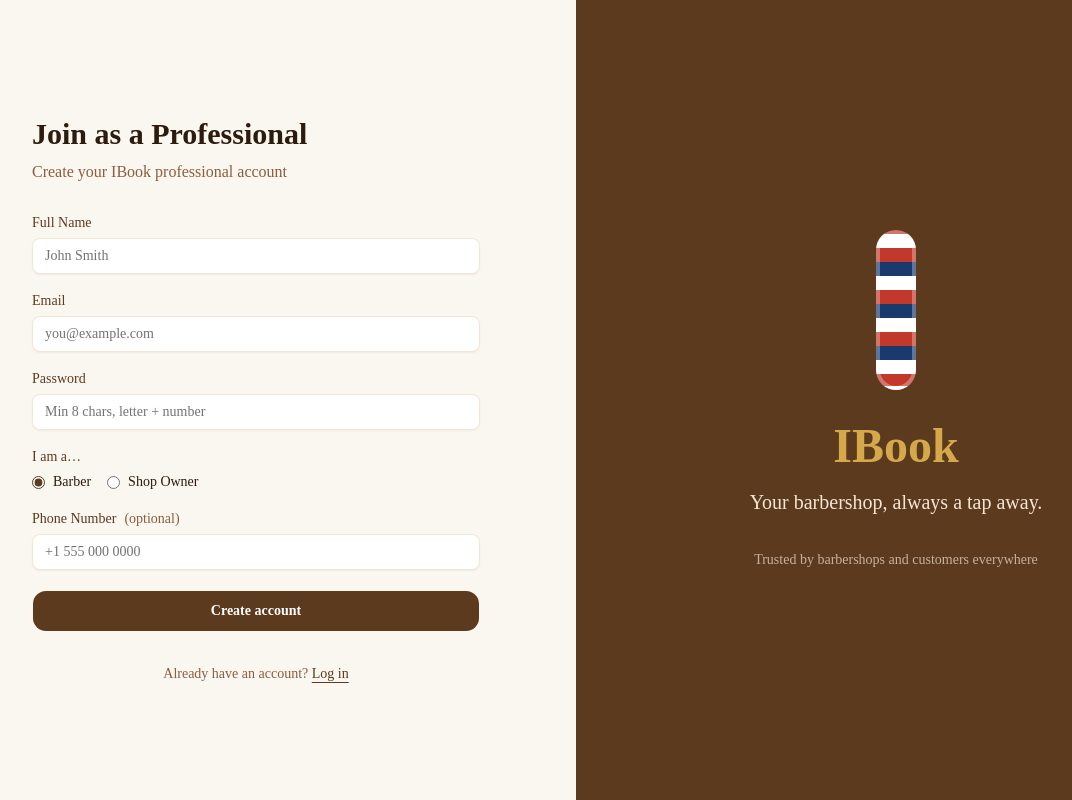
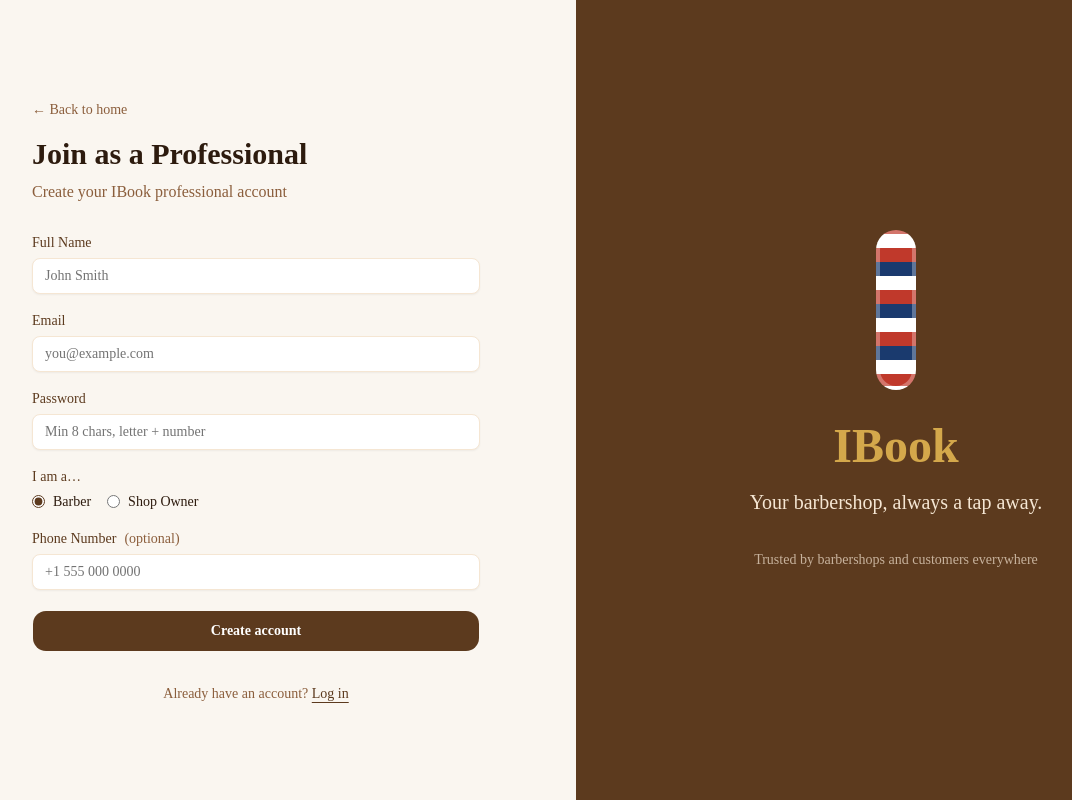
Before and after one commit to tabassum-allamova/IBook, a Next.js app in the folder frontend/: page /register/professional in a window 1280 px wide. Shown: the whole page, without its empty margins (64-1136 px from the left). Built offline with nearby package versions, Linux system fonts and the light colour scheme.

Commit message:
added back to home link on auth pages

```diff
--- a/frontend/src/components/auth/CustomerRegisterForm.tsx
+++ b/frontend/src/components/auth/CustomerRegisterForm.tsx
@@ -97,6 +97,9 @@
   return (
     <div className="space-y-8">
       <div>
+        <Link href="/" className="text-sm text-ibook-brown-500 hover:text-ibook-brown-700 inline-flex items-center gap-1 mb-4">
+          ← Back to home
+        </Link>
         <h2 className="text-3xl font-bold text-ibook-brown-900">Create your account</h2>
         <p className="mt-2 text-ibook-brown-500">Join IBook as a customer</p>
       </div>
--- a/frontend/src/components/auth/LoginForm.tsx
+++ b/frontend/src/components/auth/LoginForm.tsx
@@ -91,6 +91,9 @@
   return (
     <div className="space-y-8">
       <div>
+        <Link href="/" className="text-sm text-ibook-brown-500 hover:text-ibook-brown-700 inline-flex items-center gap-1 mb-4">
+          ← Back to home
+        </Link>
         <h2 className="text-3xl font-bold text-ibook-brown-900">Welcome back</h2>
         <p className="mt-2 text-ibook-brown-500">Sign in to your IBook account</p>
       </div>
--- a/frontend/src/components/auth/ProfessionalRegisterForm.tsx
+++ b/frontend/src/components/auth/ProfessionalRegisterForm.tsx
@@ -102,6 +102,9 @@
   return (
     <div className="space-y-8">
       <div>
+        <Link href="/" className="text-sm text-ibook-brown-500 hover:text-ibook-brown-700 inline-flex items-center gap-1 mb-4">
+          ← Back to home
+        </Link>
         <h2 className="text-3xl font-bold text-ibook-brown-900">Join as a Professional</h2>
         <p className="mt-2 text-ibook-brown-500">Create your IBook professional account</p>
       </div>
```
